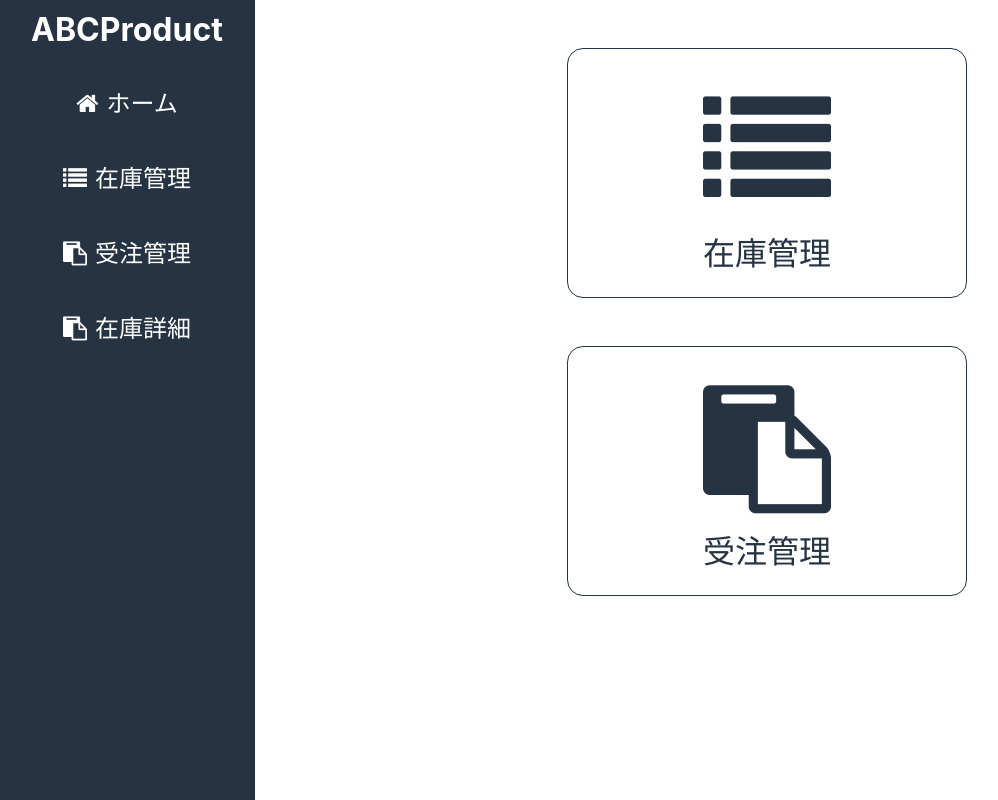
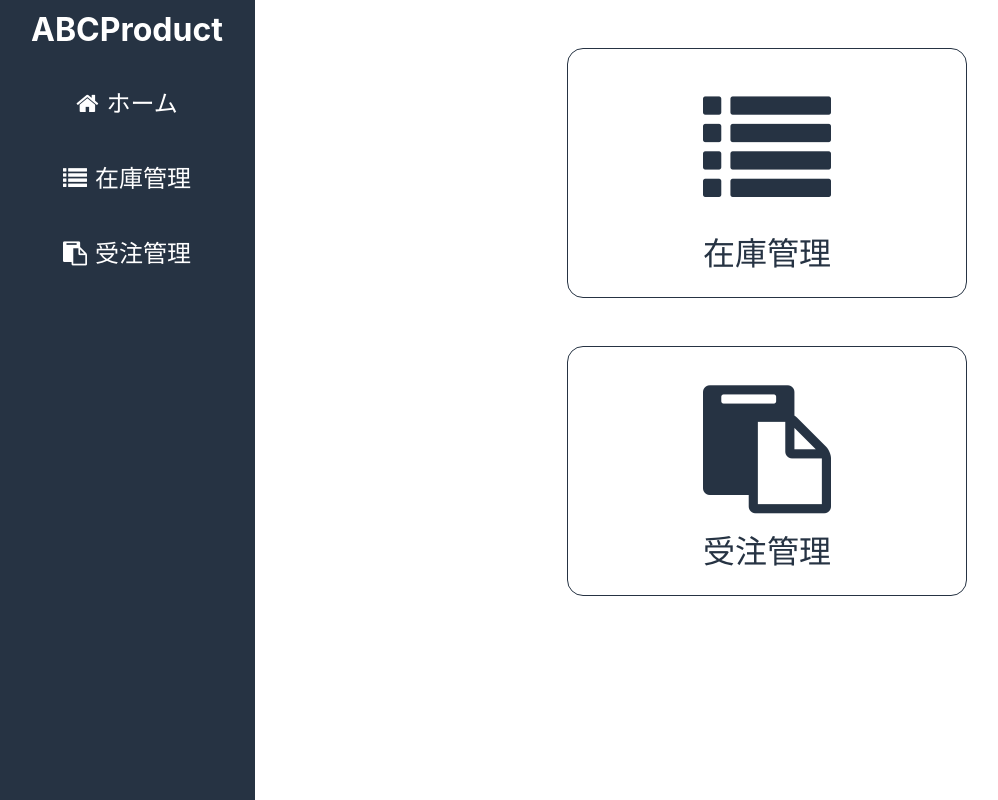
Before and after one commit to sonjinhyeok/Test-abcproduct, a React (Create React App) app: page / in a window 1280 px wide. Shown: the whole page, without its empty margins (1-999 px from the left). Built offline with nearby package versions, Linux system fonts and the light colour scheme.

Commit message:
React Mock : Stocks Detail Page

```diff
--- a/src/components/SideBar/SideBar.tsx
+++ b/src/components/SideBar/SideBar.tsx
@@ -6,7 +6,6 @@ const menus = [
     { name: "ホーム", path: "/" , icon: "sidemenu-icon fa fa-home" },
     { name: "在庫管理", path: "/stocks", icon: "sidemenu-icon fa fa-list" },
     { name: "受注管理", path: "/orders", icon: "sidemenu-icon fa fa-clipboard"},
-    { name: "在庫詳細", path: "/detail", icon: "sidemenu-icon fa fa-clipboard"},
 ];
 
 const SideBar = () => {
```
